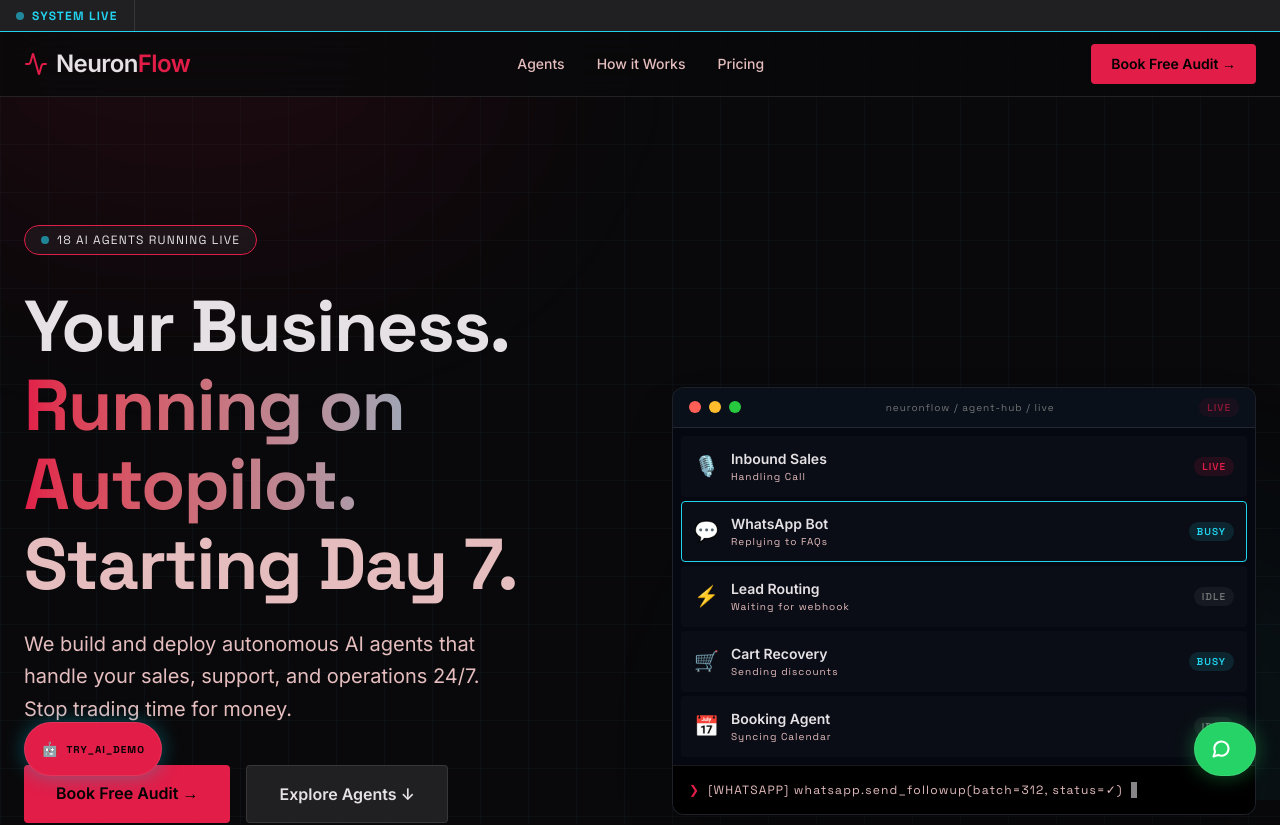
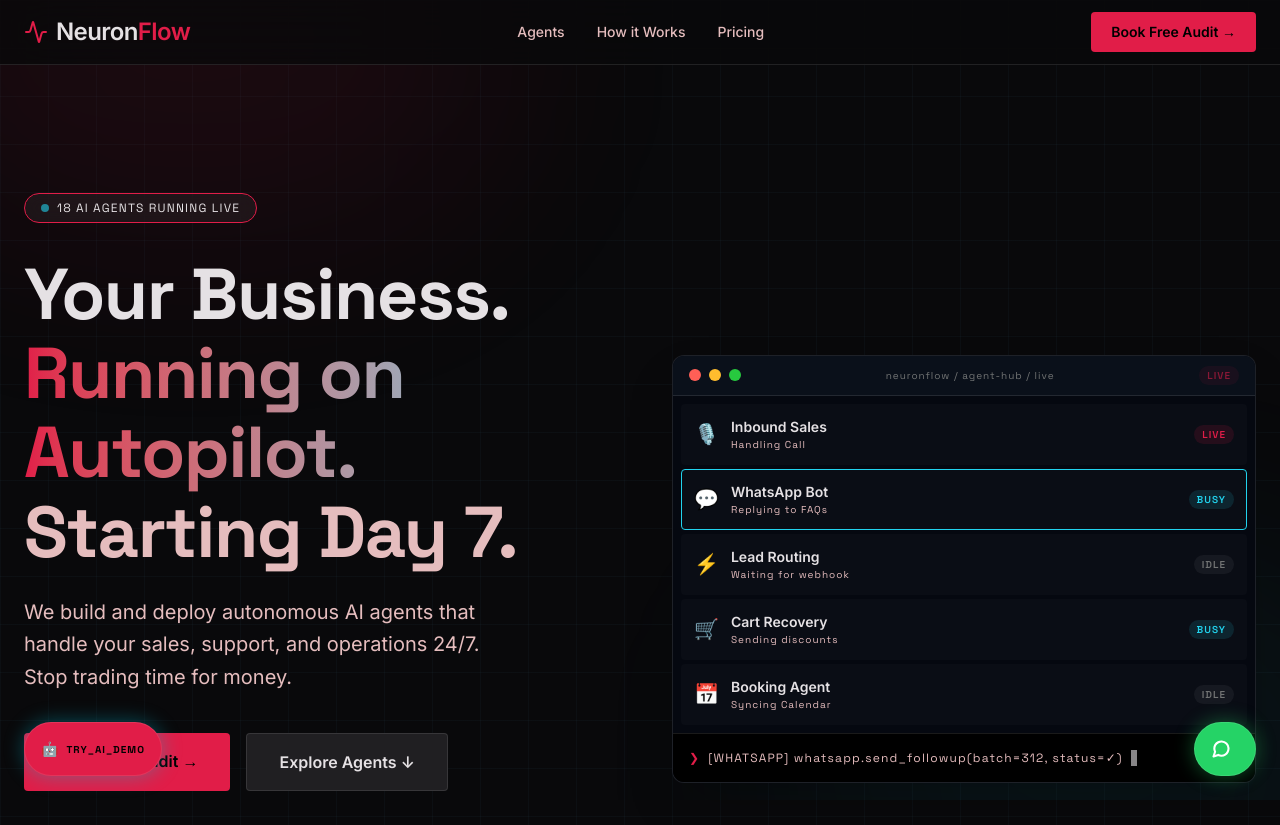
Before and after one commit to kiranjakkani44-lang/neuronflow, a React (Vite) app in the folder client/: page / in a window 1280 px wide. Shown: the top 825 px of the page. Built offline with nearby package versions, Linux system fonts and the light colour scheme.

Commit message:
remove: system live ticker

```diff
--- a/client/src/components/layouts/PublicLayout.tsx
+++ b/client/src/components/layouts/PublicLayout.tsx
@@ -5,26 +5,7 @@
 
 
 
-const LiveTicker = () => {
-  return (
-    <div className="w-full bg-[var(--surface2)] border-b border-[var(--accent2)] border-opacity-30 flex items-center h-8 overflow-hidden relative">
-      <div className="absolute left-0 top-0 bottom-0 px-4 bg-[var(--surface2)] z-10 flex items-center gap-2 border-r border-[var(--border)]">
-        <div className="w-2 h-2 rounded-full bg-[var(--accent2)] animate-pulse" />
-        <span className="font-mono text-xs font-bold tracking-wider text-[var(--accent2)]">SYSTEM LIVE</span>
-      </div>
-      <div className="whitespace-nowrap flex pl-[150px]">
-        <div className="animate-[ticker_30s_linear_infinite] flex gap-12 font-mono text-xs text-[var(--text-muted)]">
-          <span><span className="text-[var(--accent)]">[VOICE]</span> AI called RealEstate Co lead — qualified in 38s</span>
-          <span><span className="text-[var(--accent2)]">[WHATSAPP]</span> 47 follow-ups sent — Apollo Clinic</span>
-          <span><span className="text-[var(--accent3)]">[RECOVERY]</span> ₹18,400 cart recovered — StyleHub</span>
-          <span><span className="text-[var(--accent4)]">[BOOKED]</span> 12 appointments confirmed — Dr. Mehta</span>
-          <span><span className="text-[var(--accent)]">[VOICE]</span> AI called RealEstate Co lead — qualified in 38s</span>
-          <span><span className="text-[var(--accent2)]">[WHATSAPP]</span> 47 follow-ups sent — Apollo Clinic</span>
-        </div>
-      </div>
-    </div>
-  );
-};
+
 
 
 const Navbar = () => {
@@ -167,7 +148,7 @@
       </div>
 
 
-      <LiveTicker />
+
       <Navbar />
 
       <main className="flex-1 relative z-10">
```
